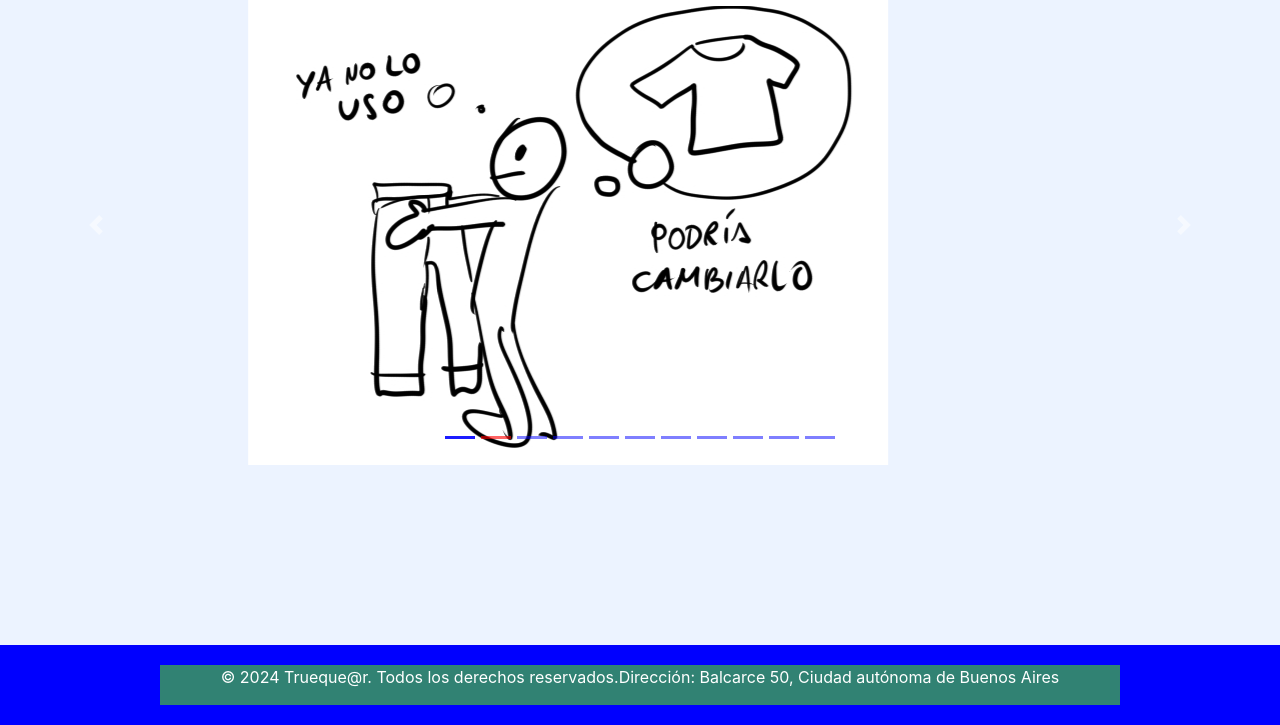
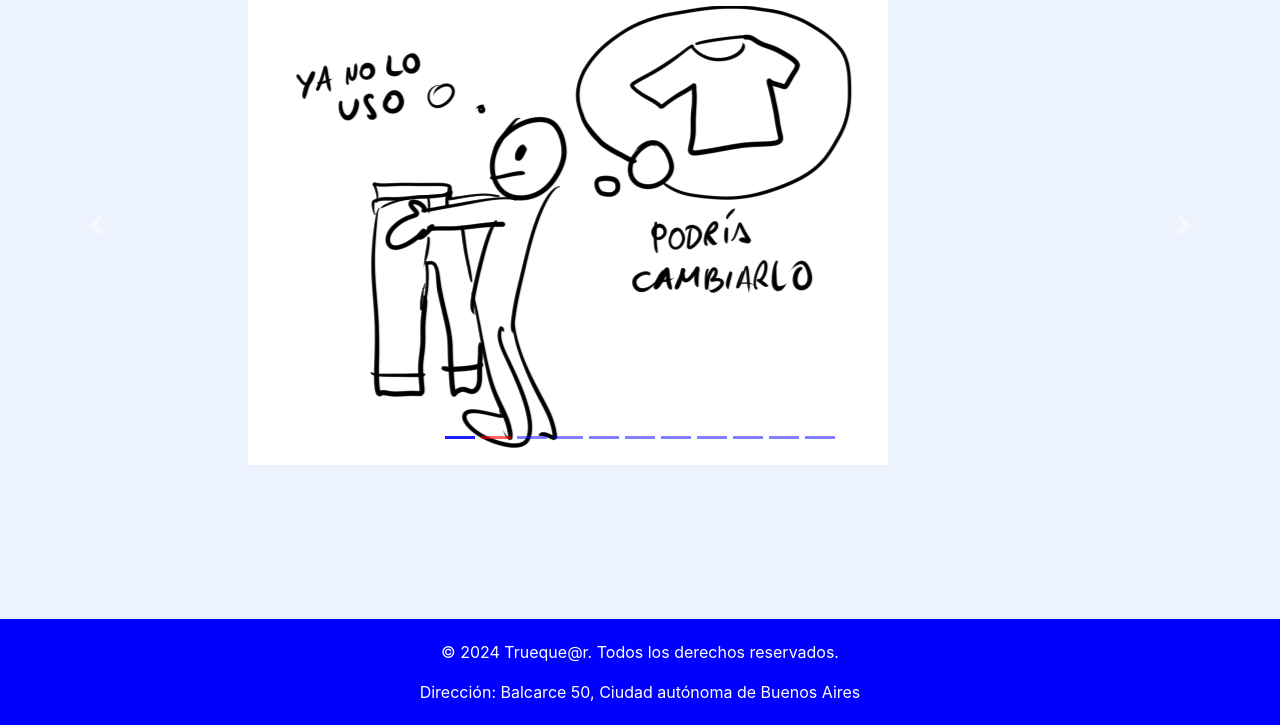
Before and after one commit to jcroehrs/tp-codoacodo, a plain HTML site: page index.html in a window 1280 px wide. Shown: the part 75-800 px from the top of the page. Drawn offline with nearby package versions, Linux system fonts and the light colour scheme.

Commit message:
cambios en el footer

```diff
--- a/css/estilos.css
+++ b/css/estilos.css
@@ -36,7 +36,7 @@ body.sobre-nosotros p {
 footer {
   background-color: blue; /* Color de fondo del footer */
   color: #fff; /* Color del texto del footer */
-  padding: 20px 0; /* Espaciado interno del footer */
+  padding: 5px 0; /* Espaciado interno del footer */
   text-align: center; /* Alinea el texto al centro */
   position: fixed; /* Fija el footer en la parte inferior de la ventana del navegador */
   left: 0; /* Se coloca a la izquierda */
@@ -49,3 +49,21 @@ footer {
   max-width: 960px; /* Ancho máximo del contenedor */
   margin: 0 auto; /* Centrar horizontalmente */
 }
+
+.container-footer {
+  display: block;
+  margin-block-start: 1em;
+  margin-block-end: 1em;
+  margin-inline-start: 0px;
+  margin-inline-end: 0px;
+  unicode-bidi: isolate;
+}
+
+.p-footer {
+  display: block;
+  margin-block-start: 1em;
+  margin-block-end: 1em;
+  margin-inline-start: 0px;
+  margin-inline-end: 0px;
+  unicode-bidi: isolate;
+}
--- a/index.html
+++ b/index.html
@@ -1,3 +1,4 @@
+<!DOCTYPE html>
 <html lang="es">
 <head>
     <link rel="icon" href="img/favicon.ico" type="image/x-icon">
@@ -93,9 +94,9 @@
 </main>
 
 <footer>
-    <div class="container">
-        <p>&copy; 2024 Trueque@r. Todos los derechos reservados.</p>
-        <p>Dirección: Balcarce 50, Ciudad autónoma de Buenos Aires</p>
+    <div class="container-footer">
+        <p class="p-footer">&copy; 2024 Trueque@r. Todos los derechos reservados.</p>
+        <p class="p-footer">Dirección: Balcarce 50, Ciudad autónoma de Buenos Aires</p>
     </div>
 </footer>
 <script src="https://code.jquery.com/jquery-3.5.1.slim.min.js"></script>
```
Also changed, not shown: alta.html (+4 -4 lines), contacto.html (+3 -3 lines), galeria.html (+3 -3 lines), login.html (+5 -5 lines), nosotros.html (+3 -3 lines).
